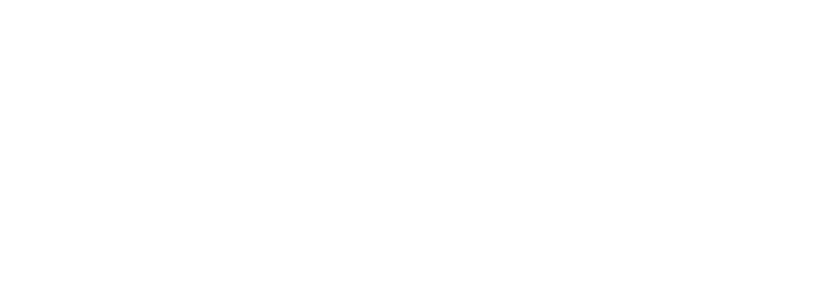
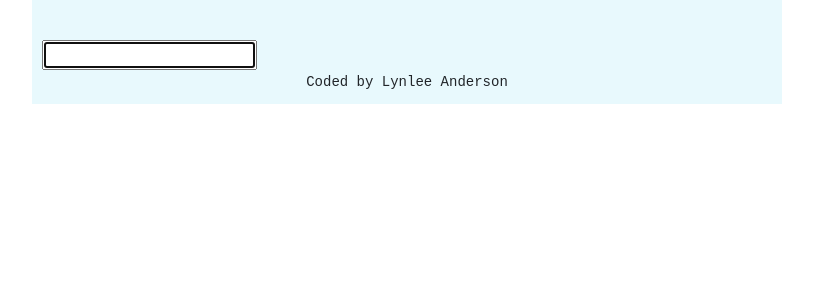
Before and after one commit to Lynlee21/dictionary-project, a React (Create React App) app: page / in a window 1280 px wide. Shown: the top 300 px of the page, without its empty margins (233-1046 px from the left). Built offline with nearby package versions, Linux system fonts and the light colour scheme.

Commit message:
Create search form

```diff
--- a/src/App.css
+++ b/src/App.css
@@ -0,0 +1,18 @@
+.App-header {
+  margin: 30px 0;
+}
+
+.App-footer {
+  font-family: monospace;
+  margin: 0 auto;
+  text-align: center;
+}
+
+.App {
+  background-color: #e8f9fd;
+  display: block;
+  font-family: Arial, Helvetica, sans-serif;
+  margin: 0 auto;
+  max-width: 750px;
+  padding: 10px;
+}
--- a/src/App.js
+++ b/src/App.js
@@ -1,9 +1,18 @@
 import "./App.css";
+import Dictionary from "./Dictionary";
 
 function App() {
   return (
     <div className="App">
-      <header className="App-header"></header>
+      <div className="container">
+        <header className="App-header"></header>
+      </div>
+      <main>
+        <Dictionary />
+      </main>
+      <footer className="App-footer">
+        <small>Coded by Lynlee Anderson</small>
+      </footer>
     </div>
   );
 }
--- /dev/null
+++ b/src/Dictionary.css
@@ -0,0 +1,3 @@
+.dictionary {
+  text-align: center;
+}
--- /dev/null
+++ b/src/Dictionary.js
@@ -0,0 +1,24 @@
+import React, { useState } from "react";
+import "./Dictionary.css";
+
+export default function Dictionary() {
+  let [keyword, setKeyword] = useState("");
+
+  function search(event) {
+    event.preventDefault();
+    alert(`Searching for ${keyword}`);
+  }
+
+  function handleKeywordChange(event) {
+    console.log(event.target.value);
+    setKeyword(event.target.value);
+  }
+
+  return (
+    <div className="Dictionary">
+      <form onSubmit={search}>
+        <input type="search" autoFocus={true} onChange={handleKeywordChange} />
+      </form>
+    </div>
+  );
+}
```
